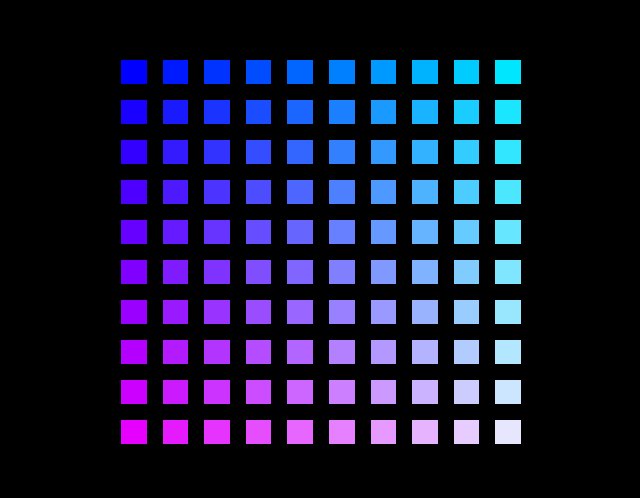
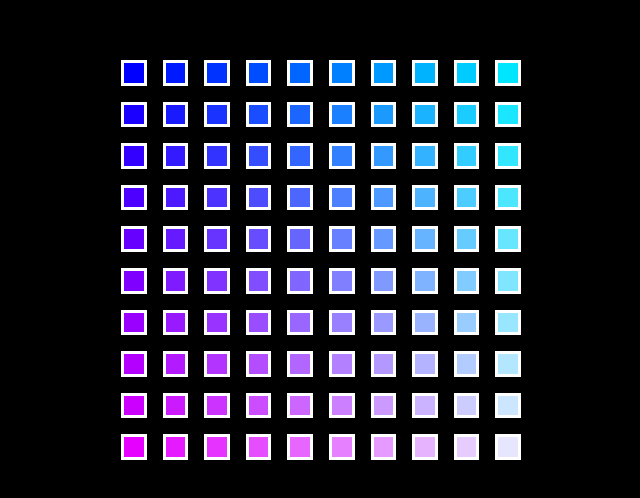
Before and after one commit to danielobroin/etch-a-sketch, a plain HTML site: page index.html in a window 1280 px wide. Shown: the part 140-638 px from the top of the page, without its empty margins (319-959 px from the left). Drawn offline with Linux system fonts and the light colour scheme.

Commit message:
Added borders, fixed grid layout.

```diff
--- a/script.js
+++ b/script.js
@@ -6,16 +6,17 @@ let container = document.querySelector("#container")
 let size = 10;
 let i = 0;
 let k = 0;
-for (i = 0; i <=size; i++){
-    container.setAttribute('style', `grid-template-columns: repeat(${i}, 1fr); grid-template-rows: repeat(${i}, 1fr);`);
+for (i = 0; i <size; i++){
+    container.setAttribute('style', `grid-template-columns: repeat(${i+1}, 1fr); grid-template-rows: repeat(${i+1}, 1fr);`);
 
 
     for (k = 0; k < size; k++){
         let square = document.createElement("div");
-       /* let cover = document.creaeteElement("div")*/
+        square.style.border = 'solid';
+        square.style.borderColor = 'white';
         square.style.backgroundColor = `rgb(${i*(255/size)}, ${k*(255/size)}, 255)`;
-        /*square.style.border =*/
 
+        square.classList.add('cover');
         container.appendChild(square)
 
         square.addEventListener("mouseover", function() {})
```
Also changed, not shown: style.css (line endings or trailing spaces).
